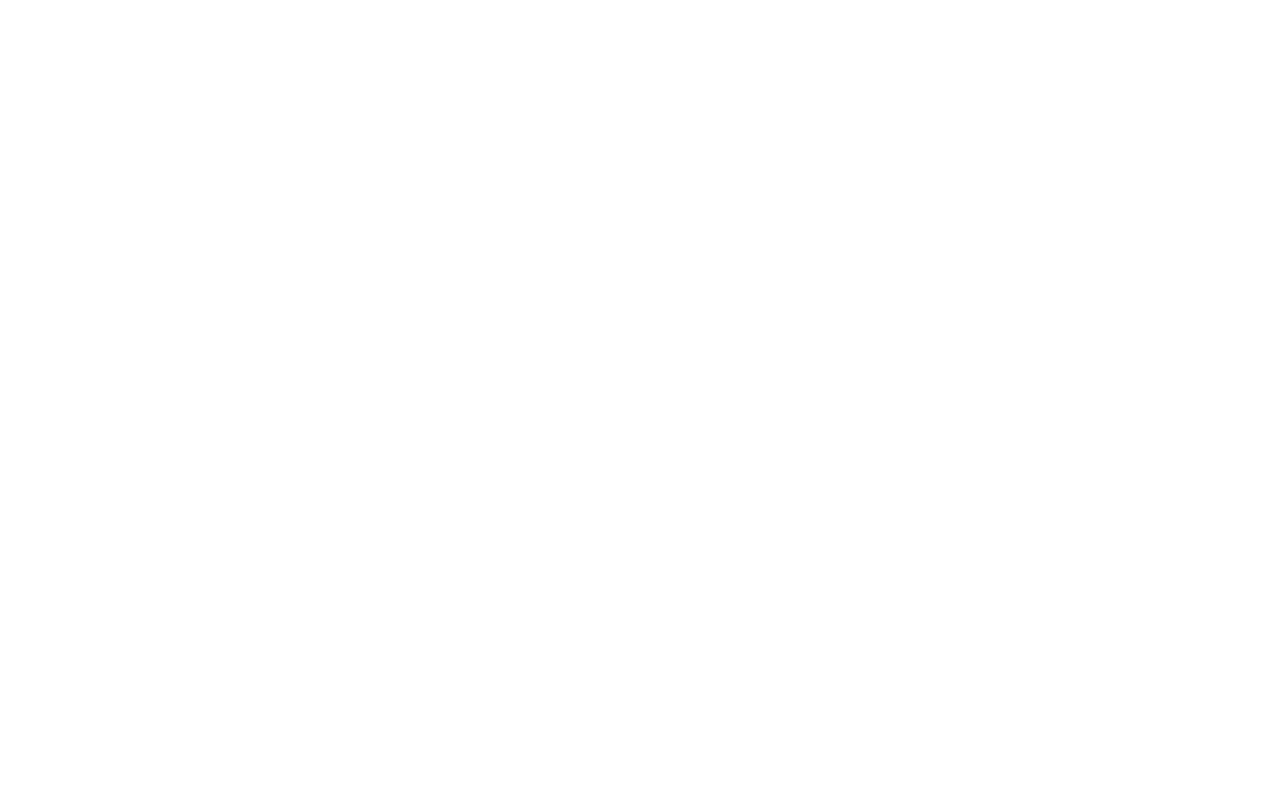
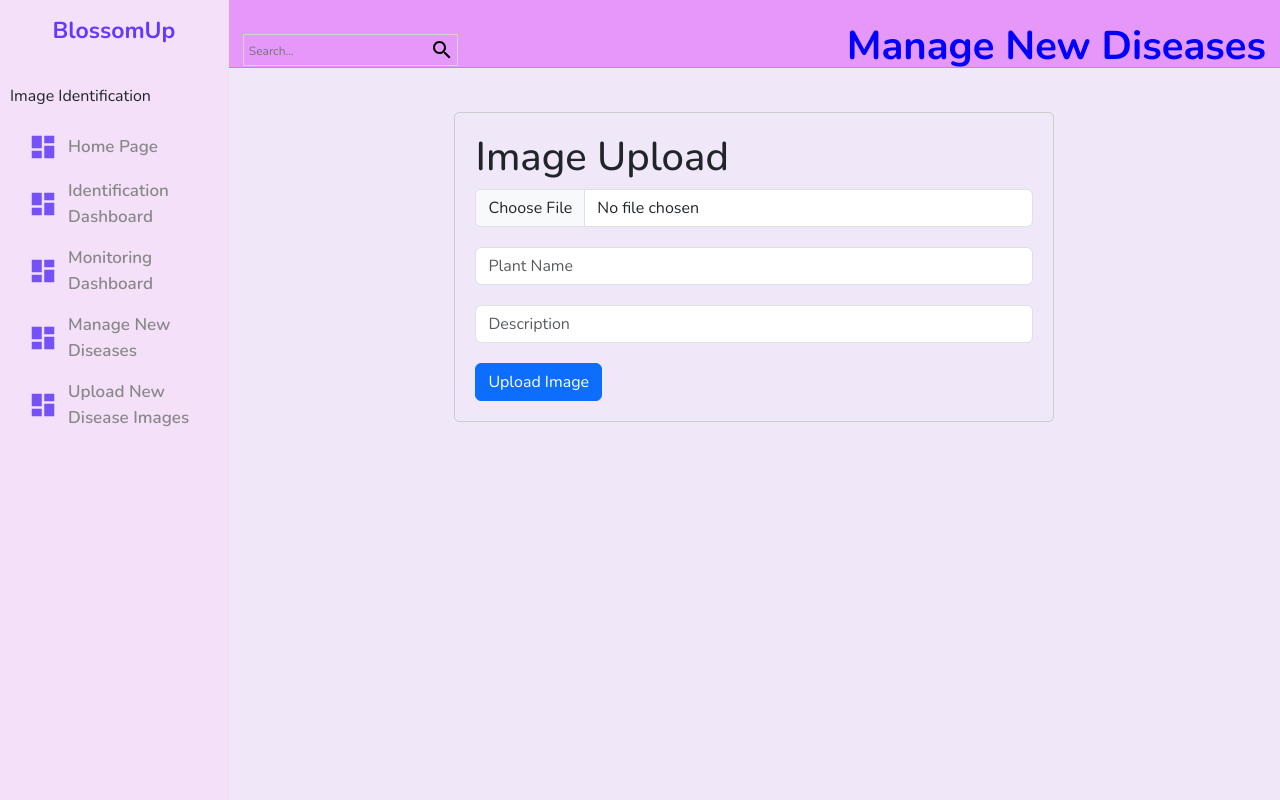
Before and after one commit to NiruniImesha/BlossomUp, a React (Create React App) app in the folder front-end/: page /Upload-New-Disease-Images in a window 1280 px wide. Before the commit this address had no page. Built offline with nearby package versions, Linux system fonts and the light colour scheme; no server answers.

Commit message:
add Farmers content

```diff
--- a/front-end/src/App.js
+++ b/front-end/src/App.js
@@ -6,6 +6,7 @@
 import AdminHome from './Pages/Image_Identification/home/AdminHome';
 import ManageNewDiseases from './Pages/Image_Identification/home/ManageNewDiseases';
 import ManageNewDiseasesView from './Pages/Image_Identification/home/ManageNewDiseasesView';
+import UploadNewDiseaseImages from './Pages/Image_Identification/home/UploadNewDiseaseImages';
 
 function App() {
   return (
@@ -18,6 +19,8 @@
       <Route path="/Plant-Monitoring-Result" element={<Monitoring />} />
       <Route path="/Manage-New-Diseases" element={<ManageNewDiseases />} />
       <Route path="/Manage-New-Diseases-view/:id" element={<ManageNewDiseasesView />} />
+      <Route path="/Upload-New-Disease-Images" element={<UploadNewDiseaseImages />} />
+
     </Routes>
   );
 }
--- a/front-end/src/Pages/Image_Identification/components/sidebar/Sidebar.jsx
+++ b/front-end/src/Pages/Image_Identification/components/sidebar/Sidebar.jsx
@@ -43,11 +43,20 @@
                         </li>
                     </Link>
 
-                    <Link to={"/Manage-New-Diseases "} style={{ textDecoration: "none" }}>
+                    <Link to={"/Manage-New-Diseases"} style={{ textDecoration: "none" }}>
                         <li>
                             <DashboardIcon className='icon' />
 
                             <span>Manage New Diseases</span>
+
+                        </li>
+                    </Link>
+
+                    <Link to={"/Upload-New-Disease-Images"} style={{ textDecoration: "none" }}>
+                        <li>
+                            <DashboardIcon className='icon' />
+
+                            <span>Upload New Disease Images</span>
 
                         </li>
                     </Link>
--- /dev/null
+++ b/front-end/src/Pages/Image_Identification/home/UploadNewDiseaseImages.jsx
@@ -0,0 +1,21 @@
+import Sidebar from "../../Image_Identification/components/sidebar/Sidebar.jsx";
+import "./home.scss";
+import Table from "../../Image_Identification/components/table/ManageNewDiseasesTable.jsx";
+import UploadImageform from "../../farmer/SubmitImages.jsx";
+
+const UploadNewDiseaseImages = () => {
+  return (
+
+    <div className="home">
+      <Sidebar />
+      <div className="homeContainer">
+        <Table />
+        <UploadImageform />
+      </div>
+
+
+    </div>
+  )
+}
+
+export default UploadNewDiseaseImages
--- /dev/null
+++ b/front-end/src/Pages/farmer/SubmitImages.css
@@ -0,0 +1,22 @@
+/* ImageUpload.css */
+.image-upload-container {
+    margin: 20px auto;
+    padding: 20px;
+    width: 80%;
+    max-width: 600px;
+    border: 1px solid #ccc;
+    border-radius: 5px;
+  }
+
+  .form-group {
+    margin-bottom: 20px;
+  }
+
+  .error-message {
+    color: red;
+    margin-top: 10px;
+  }
+
+  .input-error {
+    border: 1px solid red;
+  }
--- /dev/null
+++ b/front-end/src/Pages/farmer/SubmitImages.jsx
@@ -0,0 +1,114 @@
+import React, { useState } from 'react';
+import { db, storage } from '../../../src/config/firebase';
+import { addDoc, collection, serverTimestamp } from 'firebase/firestore';
+import { ref, uploadBytes, getDownloadURL } from 'firebase/storage';
+import './SubmitImages.css';
+import 'bootstrap/dist/css/bootstrap.min.css';
+import Swal from 'sweetalert2';
+
+function SubmitImages() {
+  const [image, setImage] = useState(null);
+  const [imageUrl, setImageUrl] = useState('');
+  const [plantName, setPlantName] = useState('');
+  const [description, setDescription] = useState('');
+  const [uploading, setUploading] = useState(false);
+  const [error, setError] = useState('');
+  const [fieldErrors, setFieldErrors] = useState({});
+
+  const handleImageChange = (e) => {
+    const selectedImage = e.target.files[0];
+    if (selectedImage) {
+      setImage(selectedImage);
+      const imageUrl = URL.createObjectURL(selectedImage);
+      setImageUrl(imageUrl);
+    }
+  };
+
+  const handleUpload = async () => {
+    const errors = {};
+
+    if (!image) {
+      errors.image = 'Please select an image.';
+    }
+    if (!plantName) {
+      errors.plantName = 'Please enter the plant name.';
+    }
+    if (!description) {
+      errors.description = 'Please enter a description.';
+    }
+
+    if (Object.keys(errors).length > 0) {
+      setFieldErrors(errors);
+      return;
+    }
+
+    try {
+      setUploading(true);
+      setFieldErrors({});
+
+      const fileName = `${Date.now()}_${image.name}`;
+      const storageRef = ref(storage, `images/${fileName}`);
+
+      await uploadBytes(storageRef, image);
+      const downloadURL = await getDownloadURL(storageRef);
+
+      await addDoc(collection(db, 'Images'), {
+        imageUrl: downloadURL,
+        plantName: plantName,
+        description: description,
+        uploadDateTime: serverTimestamp(),
+      });
+
+      Swal.fire('Success', 'Image uploaded successfully.', 'success');
+      setImage(null);
+      setImageUrl('');
+      setPlantName('');
+      setDescription('');
+      setError('');
+    } catch (error) {
+      console.error('Error uploading image:', error);
+      Swal.fire('Error', 'Error uploading image. Please try again.', 'error');
+      setError('Error uploading image. Please try again.');
+    } finally {
+      setUploading(false);
+    }
+  };
+
+  return (
+    <div className="container pt-4">
+      <div className="image-upload-container">
+        <h1>Image Upload</h1>
+        <div className="form-group">
+          <input type="file" accept="image/*" onChange={handleImageChange} className={`form-control ${fieldErrors.image && 'is-invalid'}`} />
+          {imageUrl && <img src={imageUrl} alt="Selected" style={{ width: '100%', marginTop: '10px' }} />}
+          {fieldErrors.image && <div className="invalid-feedback">{fieldErrors.image}</div>}
+        </div>
+        <div className="form-group">
+          <input type="text" placeholder="Plant Name" value={plantName} onChange={(e) => setPlantName(e.target.value)} className={`form-control ${fieldErrors.plantName && 'is-invalid'}`} />
+          {fieldErrors.plantName && <div className="invalid-feedback">{fieldErrors.plantName}</div>}
+        </div>
+        <div className="form-group">
+          <input type="text" placeholder="Description" value={description} onChange={(e) => setDescription(e.target.value)} className={`form-control ${fieldErrors.description && 'is-invalid'}`} />
+          {fieldErrors.description && <div className="invalid-feedback">{fieldErrors.description}</div>}
+        </div>
+
+        <button onClick={handleUpload} className="btn btn-primary" disabled={uploading}>
+          {uploading ? 'Uploading...' : 'Upload Image'}
+        </button>
+
+        {/* Display loading animation with popup until upload is successful */}
+        {uploading && (
+          <div className="loading-animation text-center mt-3">
+            <div className="spinner-border text-primary" role="status" style={{ width: '4rem', height: '4rem' }}>
+              <span className="sr-only"></span>
+            </div>
+          </div>
+        )}
+
+        {error && <div className="error-message">{error}</div>}
+      </div>
+    </div>
+  );
+}
+
+export default SubmitImages;
--- a/front-end/src/Pages/researcher/CreateFolderPopup.jsx
+++ b/front-end/src/Pages/researcher/CreateFolderPopup.jsx
@@ -10,9 +10,13 @@
     setLoading(false); // Set loading to false after creating folder
   };
 
+  const refreshPage = () => {
+    window.location.reload();
+  };
+
   return (
     <>
-      <Modal show={showModal} onHide={closeModal}>
+      <Modal show={showModal} onHide={() => {closeModal(); refreshPage();}}>
         <Modal.Header closeButton>
           <Modal.Title>Create New Folder</Modal.Title>
         </Modal.Header>
@@ -34,7 +38,7 @@
           </Form.Group>
         </Modal.Body>
         <Modal.Footer>
-          <Button variant="secondary" onClick={closeModal} disabled={loading}>
+          <Button variant="secondary" onClick={() => {closeModal(); refreshPage();}} disabled={loading}>
             Cancel
           </Button>
           <Button variant="primary" onClick={handleCreateFolderWithLoading} disabled={loading}>
--- a/front-end/src/Pages/researcher/SubmitedImageView.jsx
+++ b/front-end/src/Pages/researcher/SubmitedImageView.jsx
@@ -118,7 +118,7 @@
       if (response.data.includes('successfully')) {
         Swal.fire('Success', 'Image approved and uploaded to the folder successfully!', 'success'); // SweetAlert for success
         await deleteDoc(doc(db, 'Images', id));
-        history('/submited-list');
+        history('/Manage-New-Diseases');
       } else {
         Swal.fire('Error', 'Error uploading image to the folder. Please try again.', 'error'); // SweetAlert for error
       }
```
